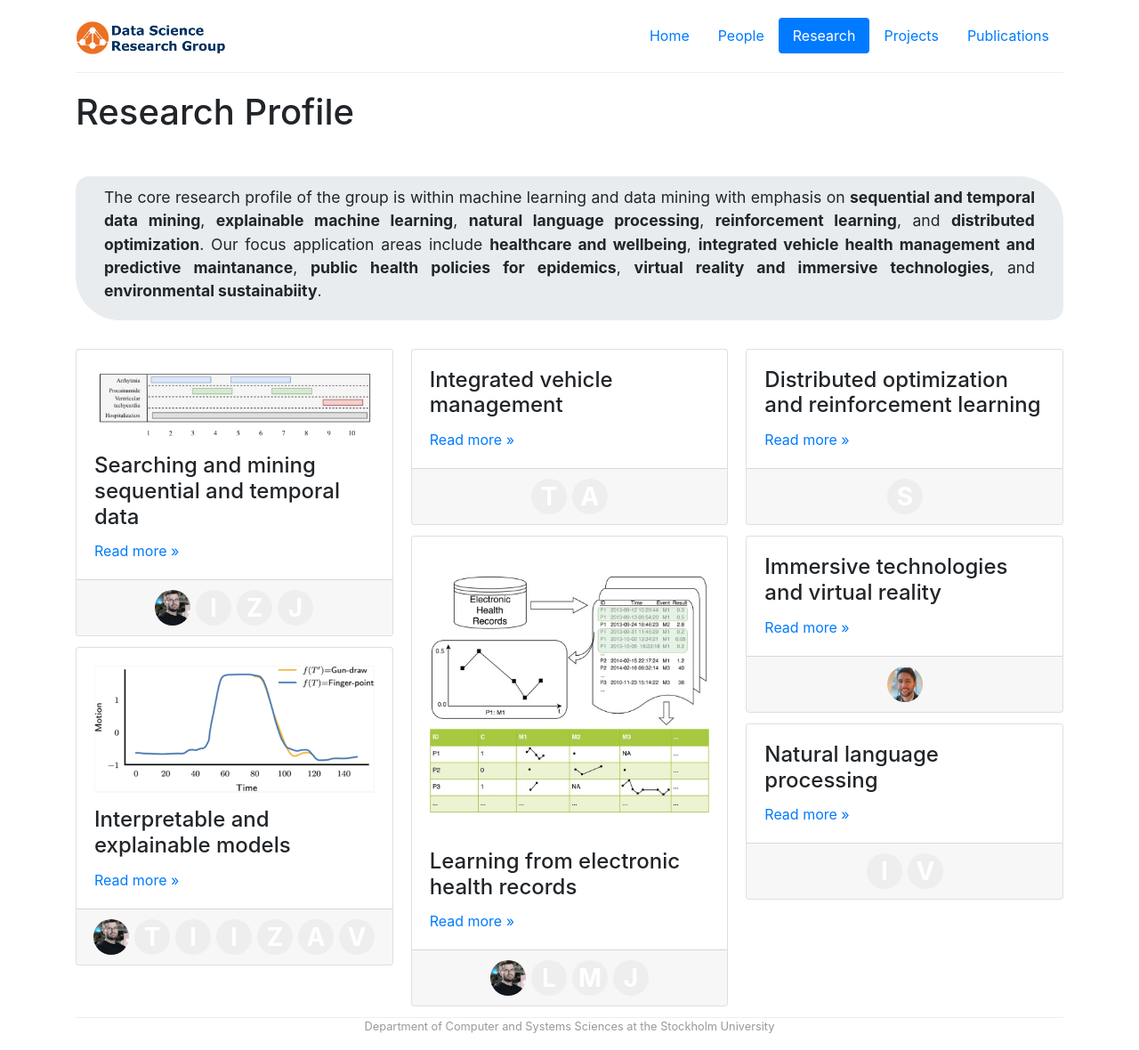
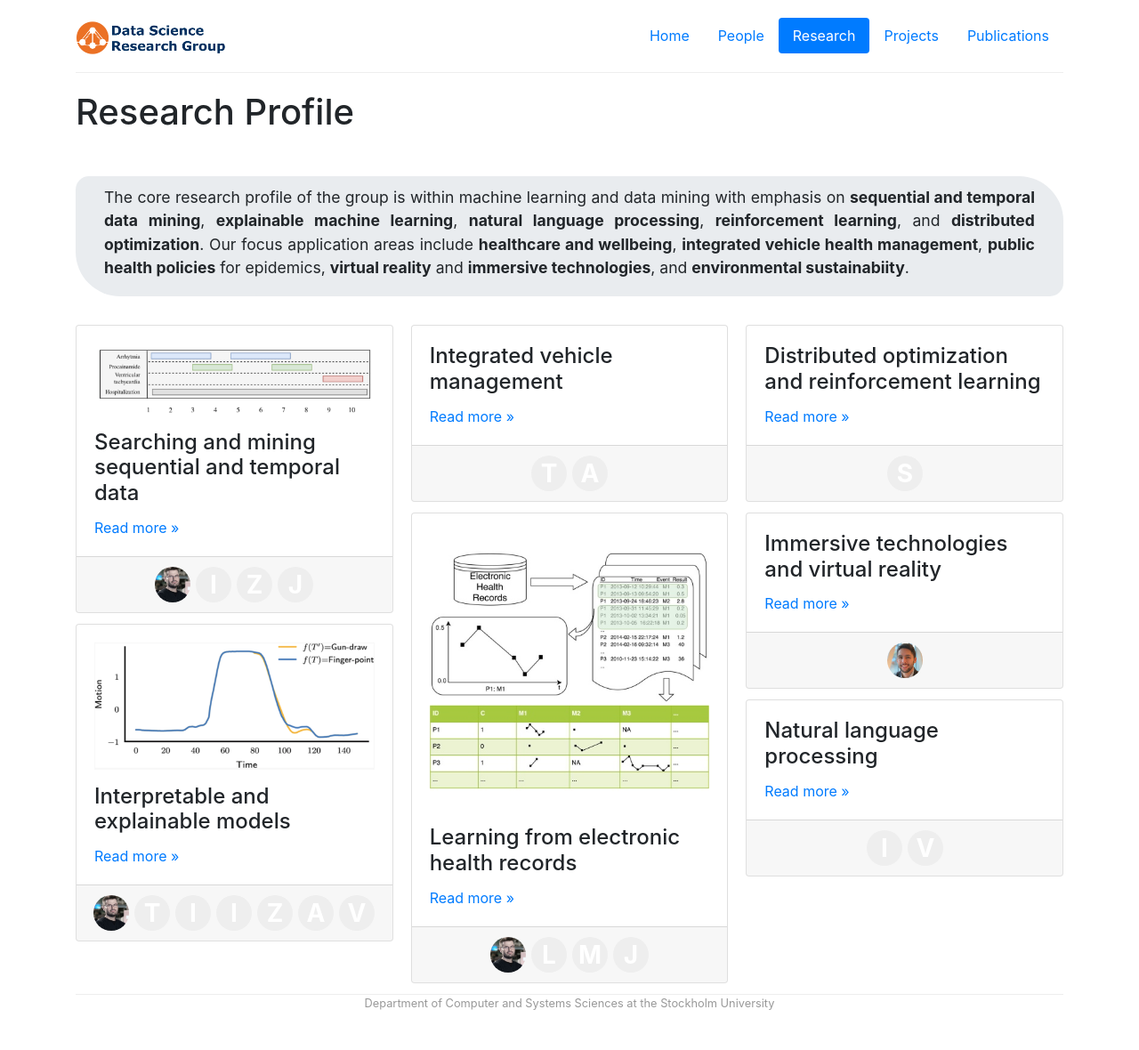
Before and after one commit to dsv-data-science/dsv-data-science.github.io, a Jekyll site: the page built from research.md, in a window 1280 px wide. Shown: the whole page at 89% size. Built offline with Jekyll 4.4.1, drawn with Linux system fonts in a browser that asks for light colours; after the commit the page ends 1153 px from its top, so only the background shows below that.

Commit message:
news list

```diff
--- a/research.md
+++ b/research.md
@@ -4,7 +4,7 @@ title: Research Profile
 ---
 <br>
 <div class="jumbotron">
-<p>The core research profile of the group is within machine learning and data mining with emphasis on <b>sequential and temporal data mining</b>,  <b>explainable machine learning</b>,  <b>natural language processing</b>,  <b>reinforcement learning</b>, and  <b>distributed optimization</b>. Our focus application areas include  <b>healthcare and wellbeing</b>, <b>integrated vehicle health management and predictive maintanance</b>, <b>public health policies for epidemics</b>, <b>virtual reality and immersive technologies</b>, and <b>environmental sustainabiity</b>. </p>
+<p>The core research profile of the group is within machine learning and data mining with emphasis on <b>sequential and temporal data mining</b>,  <b>explainable machine learning</b>,  <b>natural language processing</b>,  <b>reinforcement learning</b>, and  <b>distributed optimization</b>. Our focus application areas include  <b>healthcare and wellbeing</b>, <b>integrated vehicle health management</b>, <b>public health policies</b> for epidemics, <b>virtual reality</b> and <b>immersive technologies</b>, and <b>environmental sustainabiity</b>. </p>
 </div>
 <div class="card-columns">
     {% comment %}
```
Also changed, not shown: _posts/2020-12-06-ai-magister.md (added, +8 -0 lines), publications.md (+0 -3 lines), _posts/2020-12-07-postdoc-ad.md (renamed from _posts/2020-12-05-postdoc-ad.md), _posts/xxx-extremum.md (renamed from _posts/2020-10-01-extremum.md).
